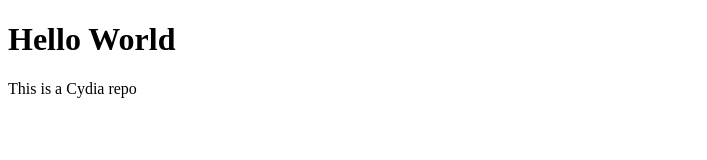
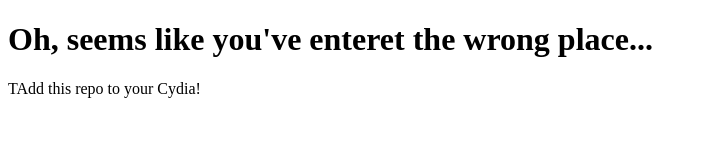
Before and after one commit to CrispyNinja/crispyninja.github.io, a plain HTML site: page index.html in a window 1280 px wide. Shown: the whole page, without its empty margins (0-707 px from the left). Drawn offline with Linux system fonts and the light colour scheme.

Commit message:
Updated html

```diff
--- a/index.html
+++ b/index.html
@@ -1,7 +1,7 @@
 <!DOCTYPE html>
 <html>
 <body>
-<h1>Hello World</h1>
-<p>This is a Cydia repo</p>
+<h1>Oh, seems like you've enteret the wrong place...</h1>
+<p>TAdd this repo to your Cydia!</p>
 </body>
 </html>
```
Also changed, not shown: 1 other file.
